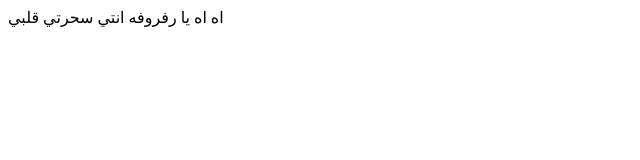
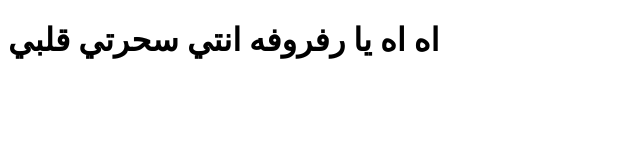
Before and after one commit to albshyryhsam/Ra, a plain HTML site: page index.html in a window 1280 px wide. Shown: the whole page, without its empty margins (0-640 px from the left). Drawn offline with Linux system fonts and the light colour scheme.

Commit message:
Add files via upload

```diff
--- a/index.html
+++ b/index.html
@@ -5,6 +5,6 @@
     <title>Page title</title>
 </head>
 <body>
-    <h>اه اه يا رفروفه انتي سحرتي قلبي </h>
+    <h1>اه اه يا رفروفه انتي سحرتي قلبي </h1>
 </body>
 </html>
```
